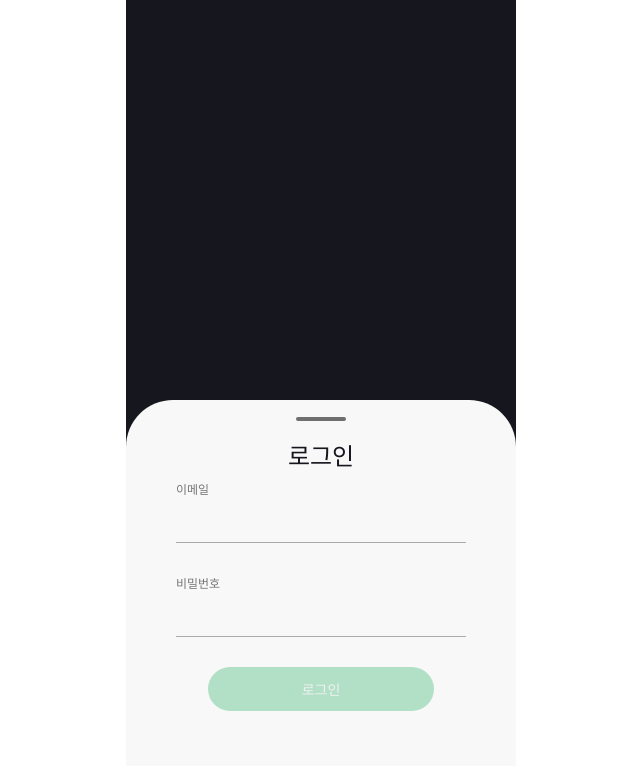
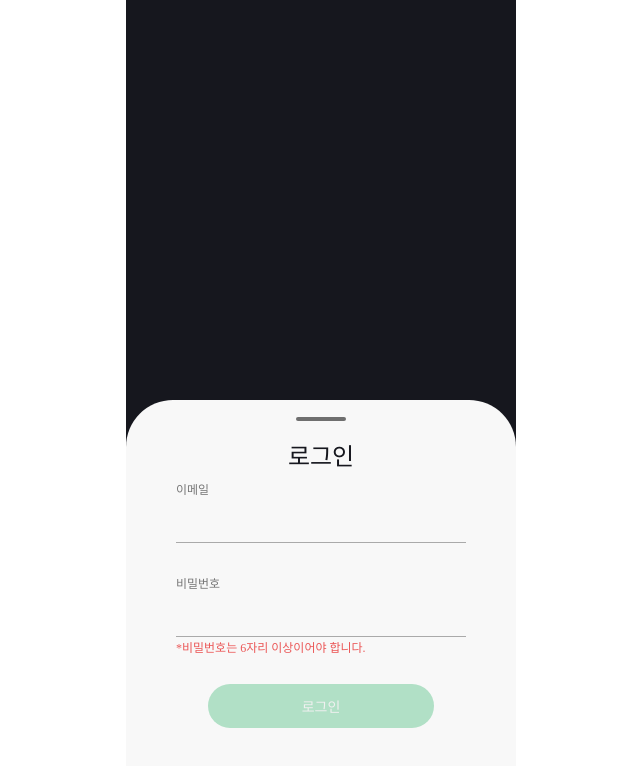
Before and after one commit to FRONTENDSCHOOL5/final-03-code-space, a React (Create React App) app: page /login in a window 1280 px wide. Shown: the top 766 px of the page, without its empty margins (319-959 px from the left). Built offline with nearby package versions, Linux system fonts and the light colour scheme; what recoil-persist would draw is missing.

Commit message:
♻️Refactor : 회원가입 함수 추가

```diff
--- a/src/Components/Common/Modal.jsx
+++ b/src/Components/Common/Modal.jsx
@@ -1,7 +1,6 @@
 import React from 'react';
 import styled from 'styled-components';
 import Button from './Button';
-import { useState, useEffect } from 'react';
 
 const Modal = ({
   title,
@@ -19,9 +18,6 @@ const Modal = ({
   const LoginErrorMessage = title === '로그인' && LoginError ? '*이메일 또는 비밀번호가 일치하지 않습니다.' : '';
 
   const PwErrorMessage = title === '이메일로 회원가입' && isPasswordValid ? '' : '*비밀번호는 6자리 이상이어야 합니다.';
-
-  const [blur, setBlur] = useState(false);
-  const onBlur = () => setBlur(true);
 
   const handleSubmit = e => {
     e.preventDefault();
@@ -46,7 +42,6 @@ const Modal = ({
             id="user-email"
             value={userEmail}
             onChange={inputHandler}
-            onBlur={onBlur}
           />
           <SErrorMessage>{successRes}</SErrorMessage>
         </SFormWrap>
@@ -59,11 +54,10 @@ const Modal = ({
             placeholder={title === '이메일로 회원가입' ? '비밀번호를 설정해주세요' : ''}
             value={userPassword}
             onChange={inputHandler}
-            onBlur={onBlur}
           />
           {LoginError && <SErrorMessage>{LoginErrorMessage}</SErrorMessage>}
 
-          {blur && !isPasswordValid ? <SErrorMessage>{PwErrorMessage}</SErrorMessage> : null}
+          {!isPasswordValid ? <SErrorMessage>{PwErrorMessage}</SErrorMessage> : null}
         </SFormWrap>
         <SBtnBox>
           <Button type="submit" disabled={!isFormValid}>
```
